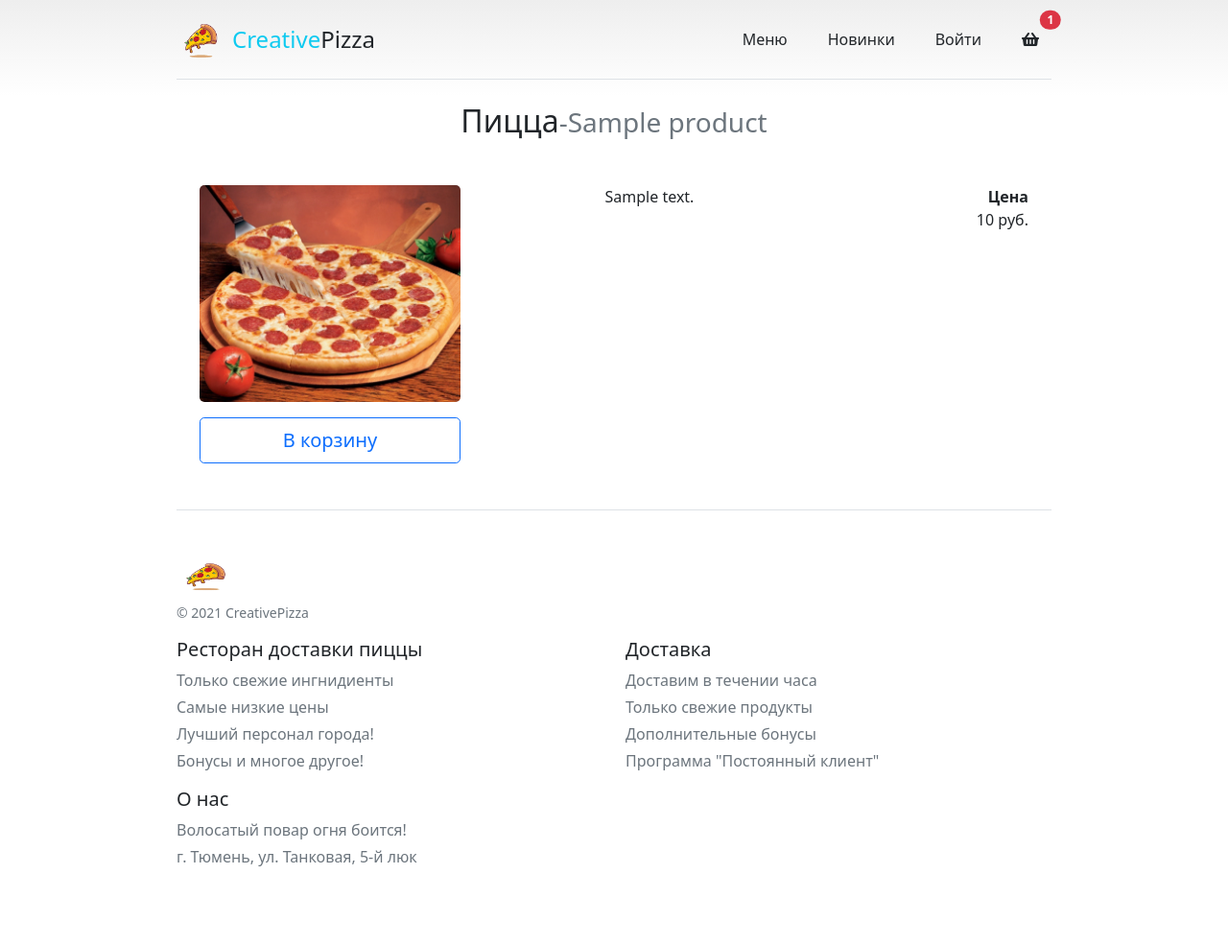
After one commit to unclepepper/crt-symfony-4, a Symfony app: template templates/product/index.html.twig in a window 1280 px wide. The commit adds this page. Shown: the whole page at 96% size. Run offline with Twig, Linux system fonts and the light colour scheme; the template is opened without the code that fills it: most values are stand-ins (such as "Sample title", 1, 10 or a date in 2020); some libraries are stand-ins or nearby versions.

Commit message:
feat: create productController

```diff
--- a/templates/base.html.twig
+++ b/templates/base.html.twig
@@ -65,18 +65,18 @@
                 <a href="/" class="d-flex align-items-center text-dark text-decoration-none">
                     {# <svg xmlns="http://www.w3.org/2000/svg" width="40" height="32" class="me-2" viewBox="0 0 118 94" role="img"><title>Bootstrap</title><path fill-rule="evenodd" clip-rule="evenodd" d="M24.509 0c-6.733 0-11.715 5.893-11.492 12.284.214 6.14-.064 14.092-2.066 20.577C8.943 39.365 5.547 43.485 0 44.014v5.972c5.547.529 8.943 4.649 10.951 11.153 2.002 6.485 2.28 14.437 2.066 20.577C12.794 88.106 17.776 94 24.51 94H93.5c6.733 0 11.714-5.893 11.491-12.284-.214-6.14.064-14.092 2.066-20.577 2.009-6.504 5.396-10.624 10.943-11.153v-5.972c-5.547-.529-8.934-4.649-10.943-11.153-2.002-6.484-2.28-14.437-2.066-20.577C105.214 5.894 100.233 0 93.5 0H24.508zM80 57.863C80 66.663 73.436 72 62.543 72H44a2 2 0 01-2-2V24a2 2 0 012-2h18.437c9.083 0 15.044 4.92 15.044 12.474 0 5.302-4.01 10.049-9.119 10.88v.277C75.317 46.394 80 51.21 80 57.863zM60.521 28.34H49.948v14.934h8.905c6.884 0 10.68-2.772 10.68-7.727 0-4.643-3.264-7.207-9.012-7.207zM49.948 49.2v16.458H60.91c7.167 0 10.964-2.876 10.964-8.281 0-5.406-3.903-8.178-11.425-8.178H49.948z" fill="currentColor"></path></svg> #}
                     <img src="{{ asset('logo1.png') }}" alt="crt" width="50" height="50" class="me-2">
-                    <span class="fs-4">CreativePizza</span>
+                    <span class="fs-4"><span class="text-info">Creative</span>Pizza</span>
                 </a>
 
-                <nav class="d-inline-flex mt-2 mt-md-0 ms-md-auto">
+                <nav class="d-inline-flex mt-2 mt-md-0 ms-md-auto ">
                     <a class="me-3 py-2 text-dark text-decoration-none btn" href="/">Меню</a>
                     <a class="me-3 py-2 text-dark text-decoration-none btn" href="/">Новинки</a>
-                    <a class="me-3 py-2 text-dark text-decoration-none btn" href="/">Войти</a>
+                    <a class="me-3 py-2 text-dark text-decoration-none btn" href="{{path('admin')}}">Войти</a>
                     <button type="button" class="btn  position-relative">
                     <i class="fas fa-shopping-basket"></i>
                     <span class="position-absolute top-0 start-100 translate-middle badge rounded-pill bg-danger">
-                        99+
-                        <span class="visually-hidden">непрочитанные сообщения</span>
+                        1
+                        <span class="visually-hidden">количество товаров</span>
                     </span>
                     </button>
                 </nav>
@@ -84,11 +84,12 @@
 
 
         </header>
-        {% block body %}{% endblock %}
+        {% block body %}
+        {% endblock %}
         <footer class="pt-4 my-md-5 pt-md-5 border-top">
             <div class="row">
                 <div class="col-12 col-md">
-                    <img class="mb-2" src="logo1.png" alt="" width="60" height="40">
+                    <img class="mb-2" src="{{ asset('logo1.png') }}" alt="" width="60" height="40">
                     <small class="d-block mb-3 text-muted">&copy; 2021 CreativePizza</small>
                 </div>
                 <div class="col-6 col-md">
--- /dev/null
+++ b/templates/product/index.html.twig
@@ -0,0 +1,33 @@
+{% extends 'base.html.twig' %}
+
+{% block title %}Пицца-{{product.name}}{% endblock %}
+
+{% block body %}
+
+    <div class="container">
+
+    <h2 class="mb-5 text-center" >Пицца<small class="text-muted fw-light">-{{product.name}}</small></h2>
+
+    <div class="row row-cols-1 row-cols-md-4 ">
+        <div class="col-sm-4 text-start ">
+            <img src="{{ asset('img/pizza_1.jpg') }}" width="100%" class="mb-3" style="border-radius:5px;">
+         <button type="button" class="w-100 btn btn-lg btn-outline-primary">В корзину</button>
+        </div>
+        <div class="col-sm-5 text-center">
+            <p>
+                {{product.description}}
+            </p>
+        </div>
+        <div class="col-sm-3 text-end">
+            <ul class="col list-unstyled text-muat">
+                <li><strong>Цена</strong></li>
+                <li>{{product.price}} руб.</li>
+            </ul>
+        </div>
+
+    </div>
+
+
+    </div>
+
+{% endblock %}
```
Also changed, not shown: src/Controller/ProductController.php (added, +21 -0 lines), templates/index/index.html.twig (+5 -8 lines), 1 other file.
